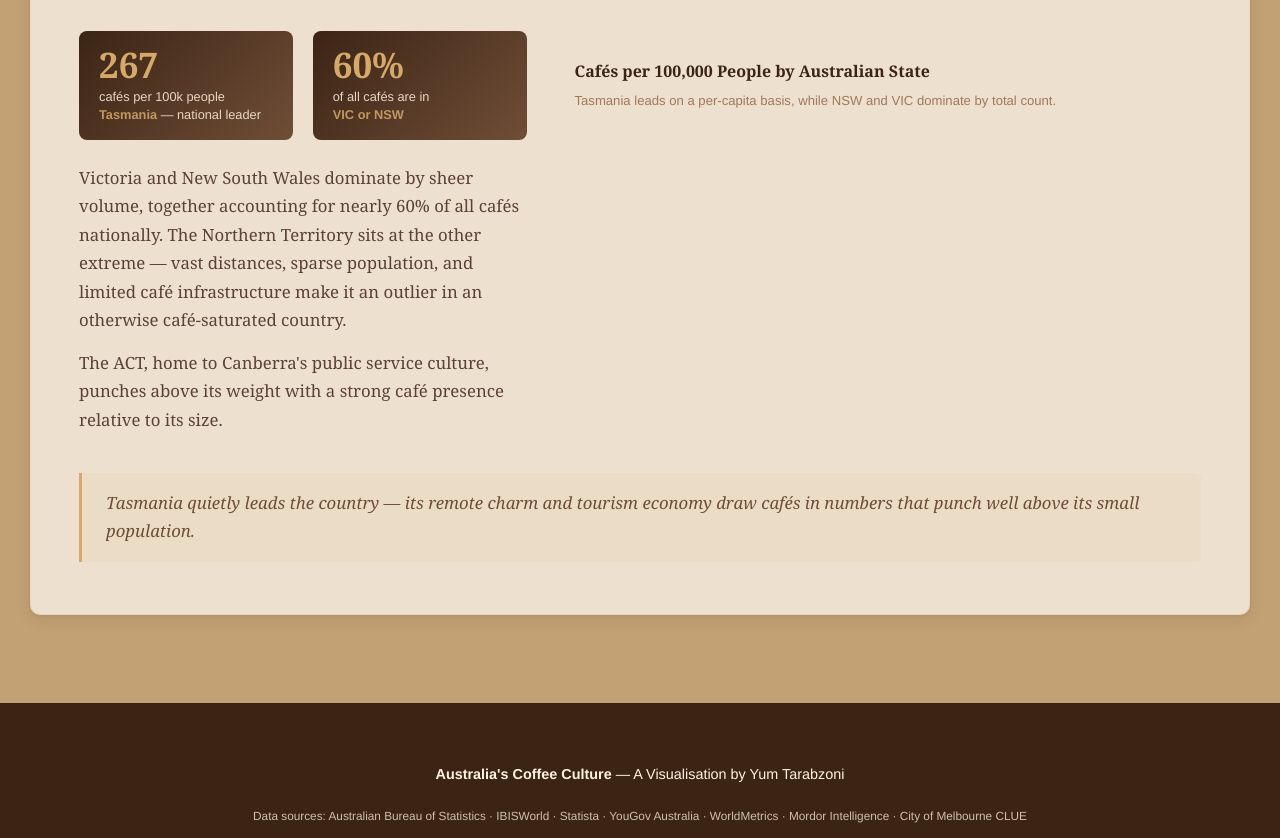
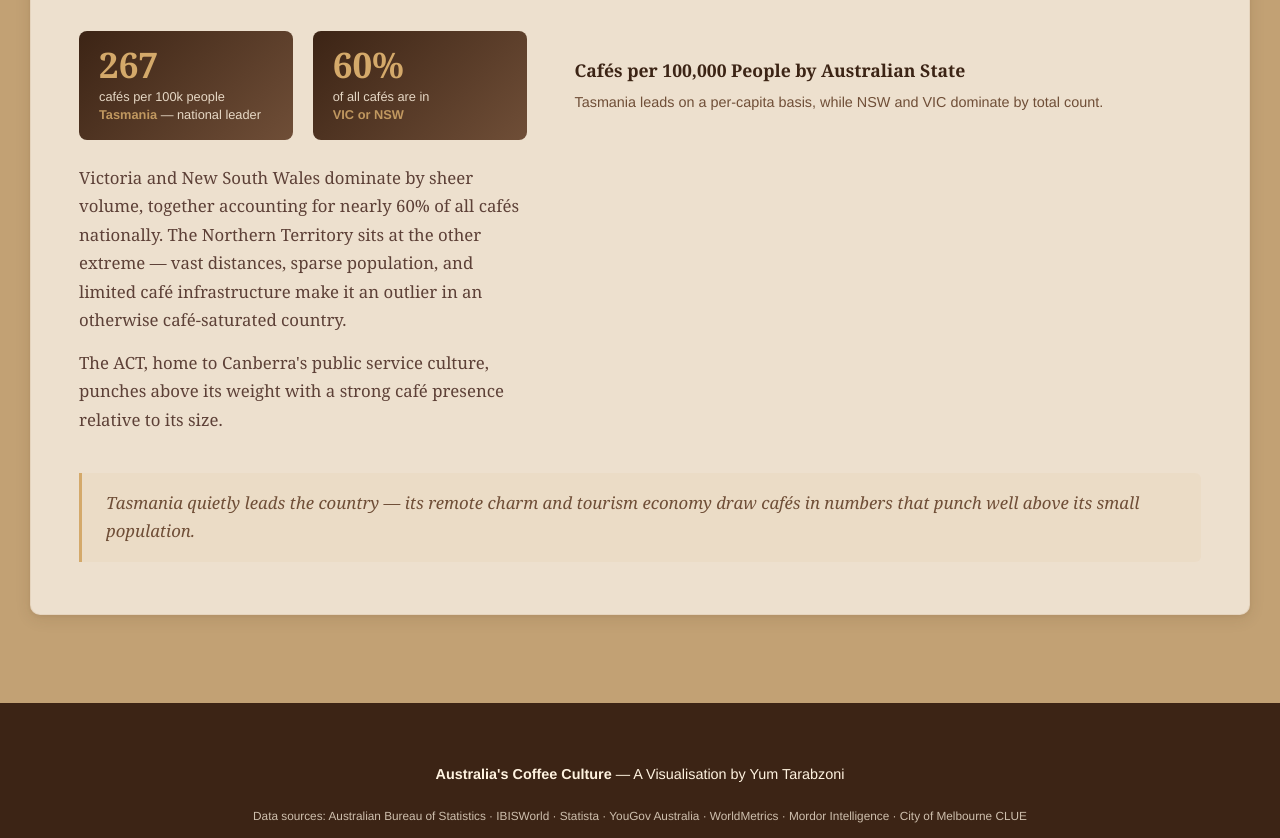
Before and after one commit to YT-03/fit2179-coffee-vis2, a plain HTML site: page index.html in a window 1280 px wide. Shown: the part 906-1744 px from the top of the page. Drawn offline with Linux system fonts and the light colour scheme; a script that the page names is missing.

Commit message:
chart font fix

```diff
--- a/css/style.css
+++ b/css/style.css
@@ -452,15 +452,16 @@ footer a:hover { text-decoration: underline; }
 
 .chart-heading {
   font-family: 'Georgia', serif;
-  font-size: 1em;
+  font-size: 1.1em;
   font-weight: 700;
   color: var(--coffee-dark);
-  margin: 0 0 4px;
+  margin: 0 0 6px;
 }
 
 .chart-subheading {
   font-family: 'Helvetica', sans-serif;
-  font-size: 0.82em;
-  color: var(--coffee-medium);
-  margin: 0 0 8px;
+  font-size: 0.9em;
+  color: var(--coffee-brown);
+  margin: 0 0 10px;
+  line-height: 1.4;
 }
```
